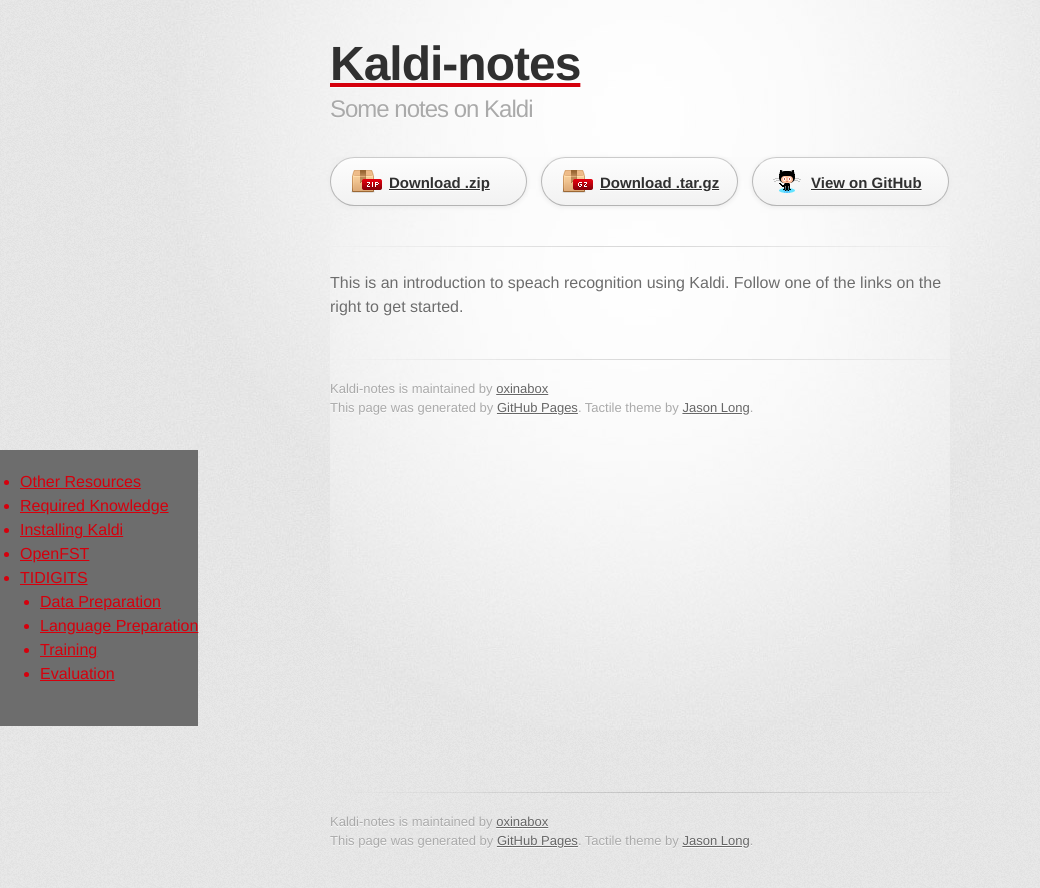
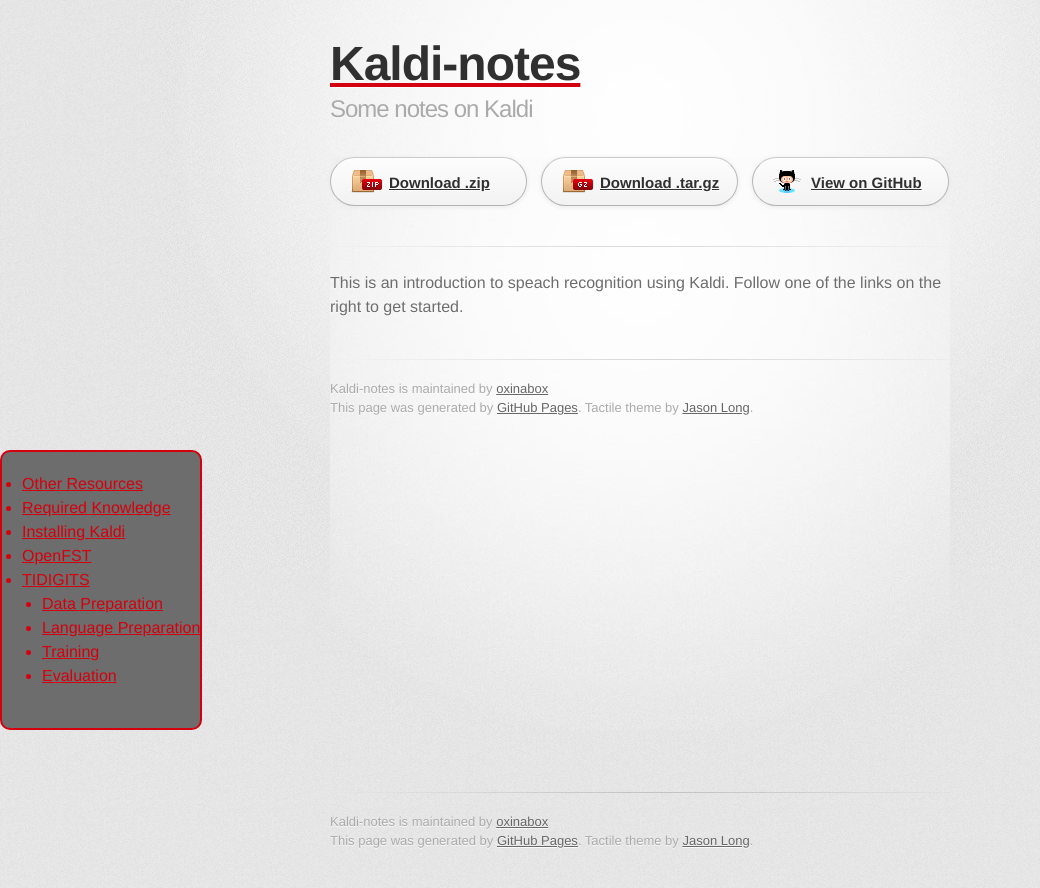
Before and after one commit to oxinabox/Kaldi-Notes, a Jekyll site: the page built from index.html, in a window 1280 px wide. Shown: the top 888 px of the page, without its empty margins (0-1040 px from the left). Built offline with Jekyll 4.4.1, drawn with Linux system fonts in a browser that asks for light colours; some web fonts are replaced; Markdown is read by kramdown in place of the engine named in the settings.

Commit message:
=quick submission.

```diff
--- a/stylesheets/stylesheet.css
+++ b/stylesheets/stylesheet.css
@@ -114,6 +114,9 @@
   padding-top: 20px;
   padding-bottom: 20px;
   text-shadow: none;
+  border: 2px solid;
+  border-radius: 10px;
+
 }
 
 
```
